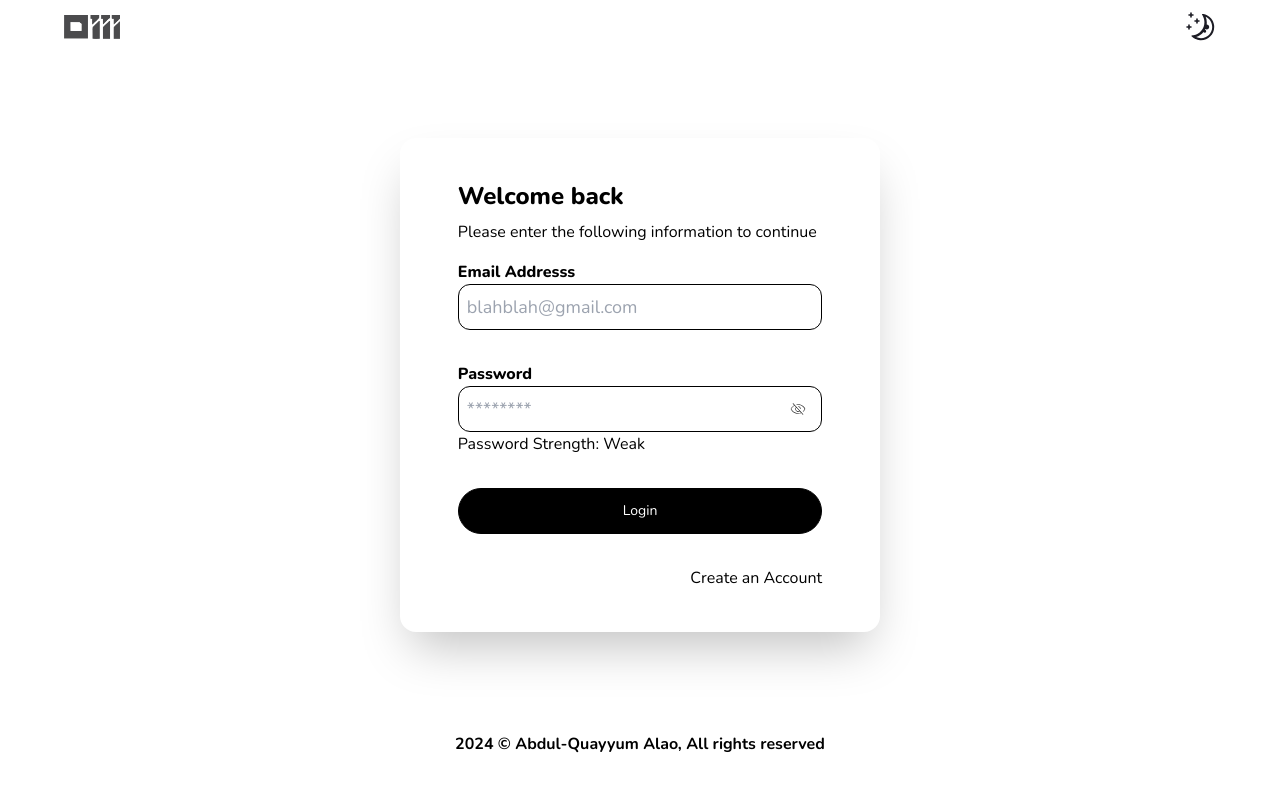
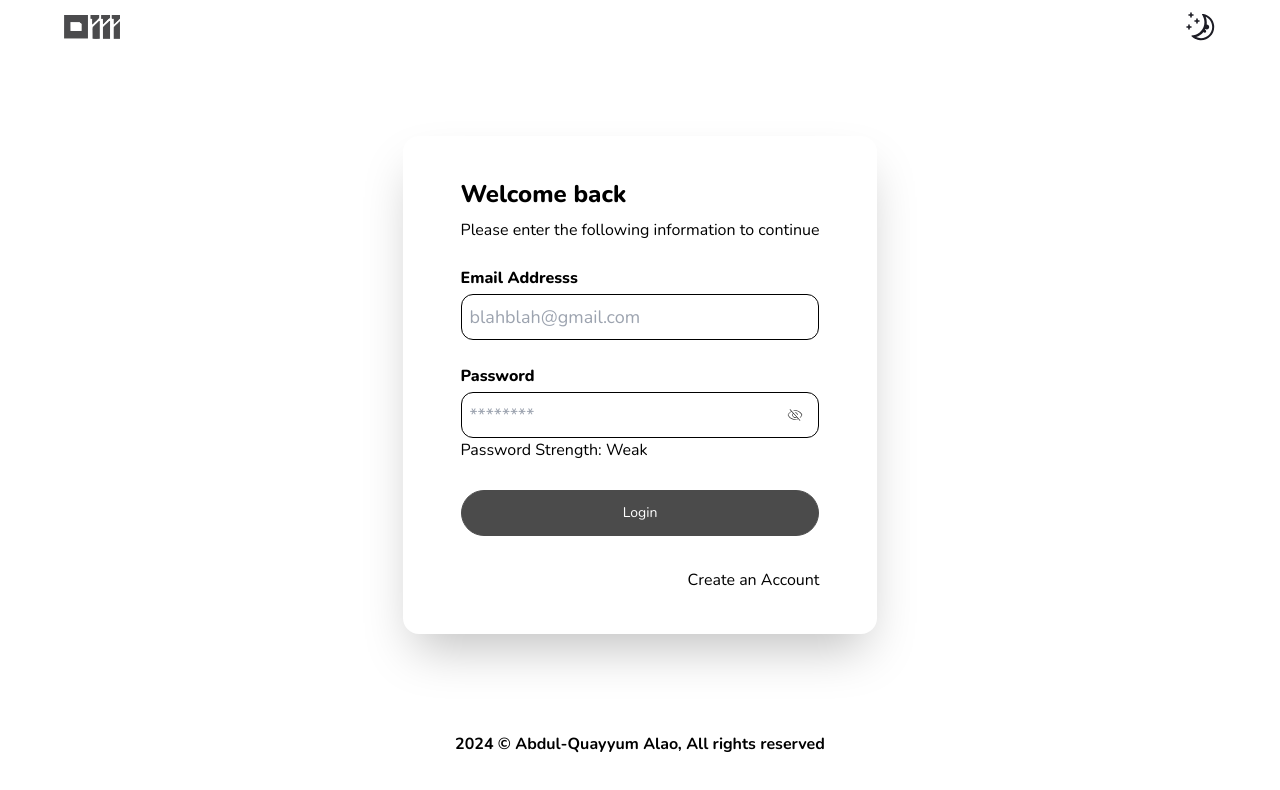
Before and after one commit to AbdulQuayyum/project-doc-patient, a React (Vite) app in the folder client/: page /Login in a window 1280 px wide. Shown: the top 790 px of the page. Built offline with nearby package versions, Linux system fonts and the light colour scheme.

Commit message:
Minor changes...

```diff
--- a/client/src/Views/Auth/Login.jsx
+++ b/client/src/Views/Auth/Login.jsx
@@ -41,16 +41,20 @@ const Login = () => {
     }
   };
 
-  const SubmitValues = async () => { }
+  const SubmitValues = async () => {
+    console.log(email, password)
+  }
+
+  const isDisabled = !email || !password || !isValidEmail
 
   return (
     <AuthLayout>
       <div className='flex flex-col bg-white shadow-2xl rounded-2xl border-2 border-white dark:border-black dark:bg-black py-5 sm:py-10 px-6 sm:px-14  transition-[flex] duration-[0.7s] ease-out-flex'>
-        <div className='flex flex-col gap-y-2'>
+        <div className='flex flex-col gap-y-2 mb-3'>
           <span className='font-extrabold text-xl sm:text-2xl text-[#000] dark:text-white'>Welcome back</span>
           <span className='text-[#000] dark:text-white'>Please enter the following information to continue</span>
         </div>
-        <div className='my-4'>
+        <div className='my-3 flex flex-col gap-y-1'>
           <span className='font-extrabold  text-[#000] dark:text-white'>Email Addresss</span>
           <input
             type="email"
@@ -62,7 +66,7 @@ const Login = () => {
           {!isValidEmail && email && <p style={{ color: 'red' }}>Please enter a valid email</p>}
           {isValidEmail && <p style={{ color: 'green' }}>Email is valid</p>}
         </div>
-        <div className='my-4'>
+        <div className='my-3 flex flex-col gap-y-1'>
           <span className='font-extrabold  text-[#000] dark:text-white'>Password</span>
           <div className="relative">
             <input
@@ -72,7 +76,7 @@ const Login = () => {
               placeholder="********"
               className="w-full p-2 text-lg transition-all text-black dark:text-white  duration-500 border-[1px] border-black outline-none rounded-xl dark:bg-transparent dark:border-2 dark:rounded-lg dark:border-white"
             />
-            {passwordStrength !== "Strong" && <p>Password Strength: {passwordStrength}</p>}
+            {passwordStrength !== "Strong" && <p className='text-[#000] dark:text-white'>Password Strength: {passwordStrength}</p>}
             <button
               className="absolute bottom-6 inset-y-0 right-0 flex items-center px-4 text-black dark:text-white"
               onClick={TogglePasswordVisibility}
@@ -87,8 +91,9 @@ const Login = () => {
         </div>
         <div className='flex w-full my-4'>
           <button
+            disabled={isDisabled}
             onClick={SubmitValues}
-            className='w-full px-8 py-3 text-sm text-white transition-all bg-black border border-black rounded-full hover:bg-white hover:text-black dark:bg-white dark:text-black dark:hover:bg-black dark:hover:text-white'>
+            className='w-full px-8 py-3 text-sm text-white transition-all bg-black border border-black rounded-full hover:bg-white hover:text-black dark:bg-white dark:text-black dark:hover:bg-black dark:hover:text-white disabled:opacity-70 disabled:cursor-not-allowed'>
             Login
           </button>
         </div>
--- a/client/src/Views/Auth/Register.jsx
+++ b/client/src/Views/Auth/Register.jsx
@@ -69,7 +69,7 @@ const Register = () => {
     return (
         <AuthLayout>
             <div className='flex flex-col bg-white shadow-2xl rounded-2xl border-2 border-white dark:border-black dark:bg-black py-5 sm:py-10 px-6 sm:px-14  transition-[flex] duration-[0.7s] ease-out-flex'>
-                <div className='flex flex-col gap-y-2'>
+                <div className='flex flex-col gap-y-2 mb-3'>
                     <span className='font-extrabold text-xl sm:text-2xl text-[#000] dark:text-white'>Let's get started</span>
                     <span className='text-[#000] dark:text-white'>Please enter the following information to continue</span>
                 </div>
@@ -109,7 +109,7 @@ const Register = () => {
                             placeholder="********"
                             className="w-full p-2 text-lg transition-all text-black dark:text-white  duration-500 border-[1px] border-black outline-none rounded-xl dark:bg-transparent dark:border-2 dark:rounded-lg dark:border-white"
                         />
-                        {passwordStrength !== "Strong" && <p>Password Strength: {passwordStrength}</p>}
+                        {passwordStrength !== "Strong" && <p className='text-[#000] dark:text-white'>Password Strength: {passwordStrength}</p>}
                         <button
                             className="absolute bottom-6 inset-y-0 right-0 flex items-center px-4 text-black dark:text-white"
                             onClick={TogglePasswordVisibility}
```
